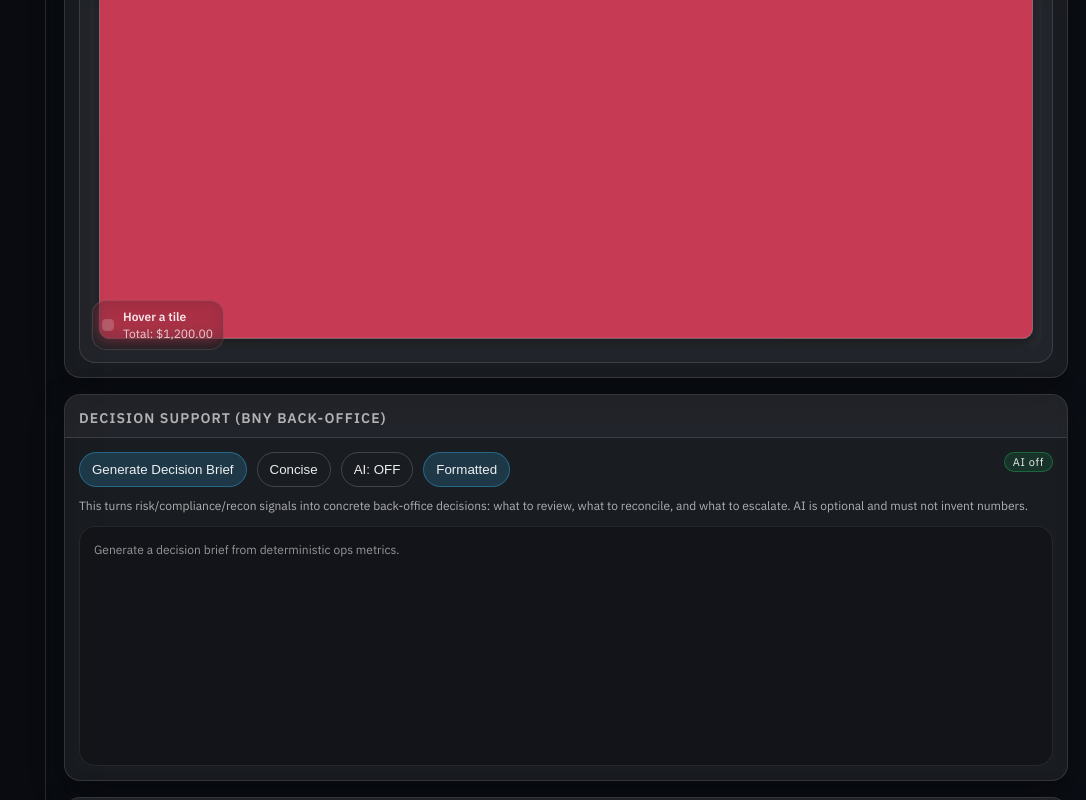
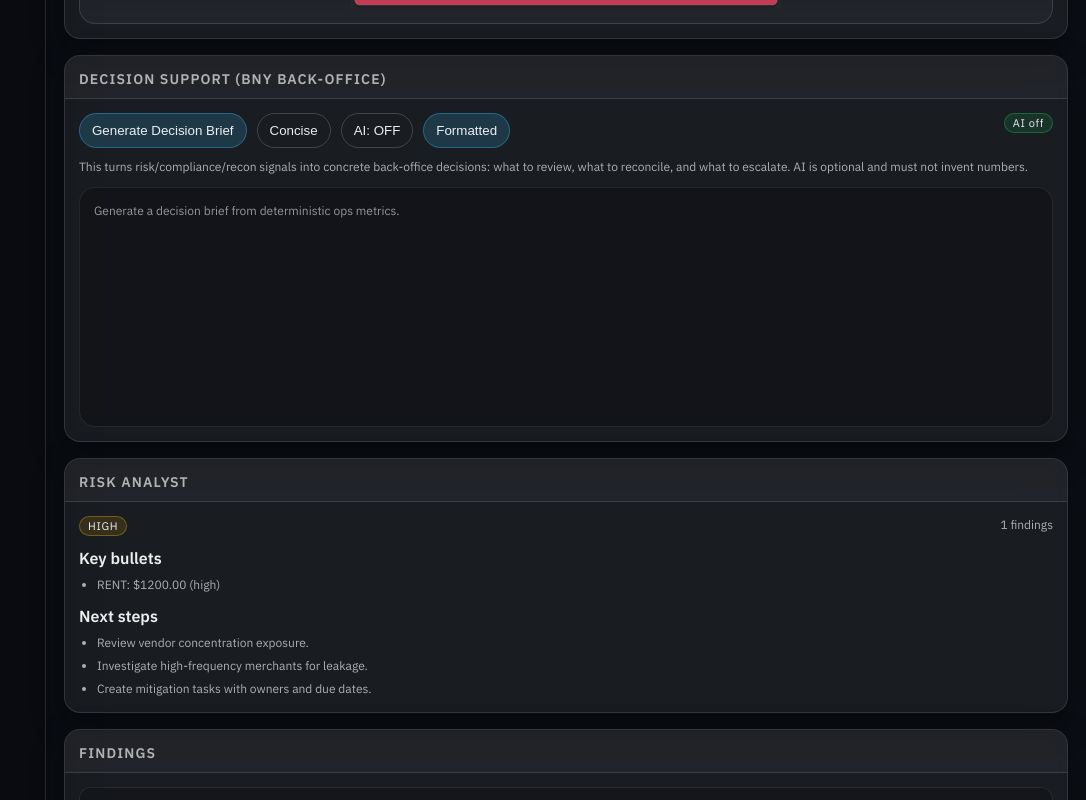
Before and after one commit to rilical/MosaicLedger, a Next.js app in the folder apps/web/: page /app/ops in a window 1280 px wide. Shown: the part 1132-1932 px from the top of the page, without its empty margins (194-1280 px from the left). Built offline with nearby package versions, Linux system fonts and the light colour scheme.

Commit message:
ui(ops): shrink exception mosaic

```diff
--- a/apps/web/src/app/app/ops/page.tsx
+++ b/apps/web/src/app/app/ops/page.tsx
@@ -263,7 +263,7 @@ export default async function OpsPage(props: {
         </CardHeader>
         <CardBody>
           {mosaicTiles.length ? (
-            <MosaicView tiles={mosaicTiles} />
+            <MosaicView tiles={mosaicTiles} height={280} showHud={false} />
           ) : (
             <div className="small">No findings produced tiles for this range.</div>
           )}
--- a/apps/web/src/components/MosaicView.tsx
+++ b/apps/web/src/components/MosaicView.tsx
@@ -9,8 +9,18 @@ export function MosaicView(props: {
   totalSpend?: number;
   selectedId?: string;
   onTileClick?: (tile: TreemapTile) => void;
+  height?: number;
+  showHud?: boolean;
 }) {
-  const { tiles, nestedTiles = [], totalSpend, selectedId, onTileClick } = props;
+  const {
+    tiles,
+    nestedTiles = [],
+    totalSpend,
+    selectedId,
+    onTileClick,
+    height,
+    showHud = true,
+  } = props;
   const [hover, setHover] = React.useState<TreemapTile | null>(null);
   const [isTransitioning, setIsTransitioning] = React.useState(false);
 
@@ -160,9 +170,13 @@ export function MosaicView(props: {
 
   return (
     <div className="mosaicFrame">
+      {showHud ? (
         <div className="mosaicHud" aria-hidden>
           <div className="mosaicHudCard">
-          <div className="mosaicSwatch" style={{ background: hover ? hover.color : undefined }} />
+            <div
+              className="mosaicSwatch"
+              style={{ background: hover ? hover.color : undefined }}
+            />
             <div style={{ display: 'grid', gap: 2 }}>
               <div className="mosaicHudTitle">{hover ? hover.label : 'Hover a tile'}</div>
               <div className="mosaicHudValue">
@@ -177,7 +191,13 @@ export function MosaicView(props: {
             </div>
           </div>
         </div>
-      <svg viewBox="0 0 1000 650" className="mosaicCanvas" role="img">
+      ) : null}
+      <svg
+        viewBox="0 0 1000 650"
+        className="mosaicCanvas"
+        role="img"
+        style={height ? { height, width: '100%' } : undefined}
+      >
         <defs>
           <filter id="glass-shadow" x="-20%" y="-20%" width="140%" height="140%">
             <feDropShadow dx="0" dy="6" stdDeviation="6" floodColor="rgba(0,0,0,0.45)" />
```
Lines whose indentation alone changed are shown as unchanged.
